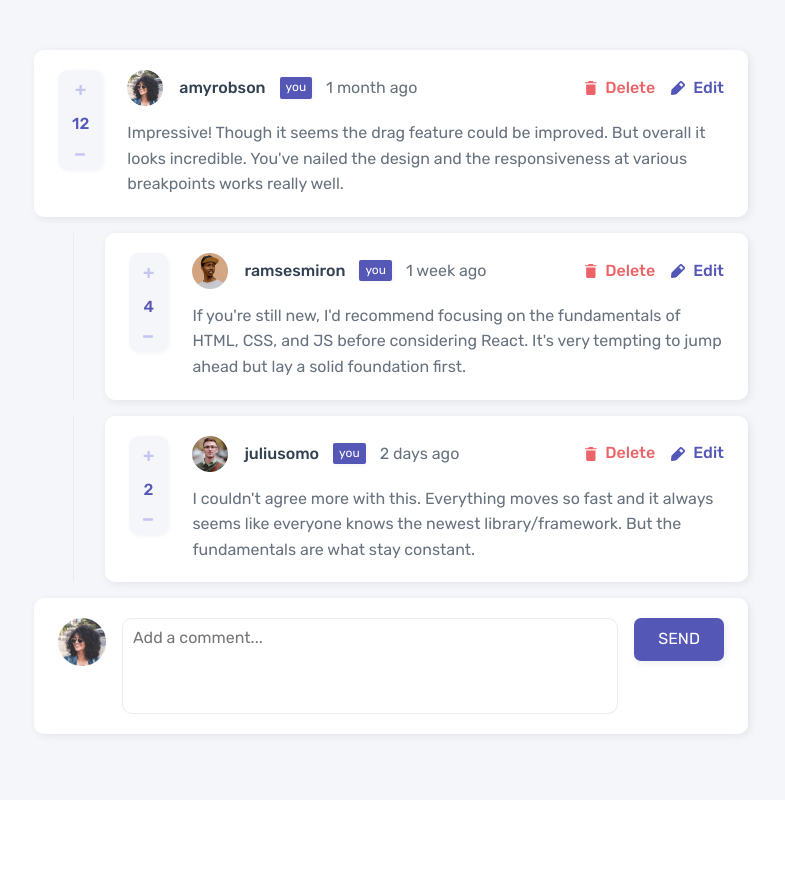
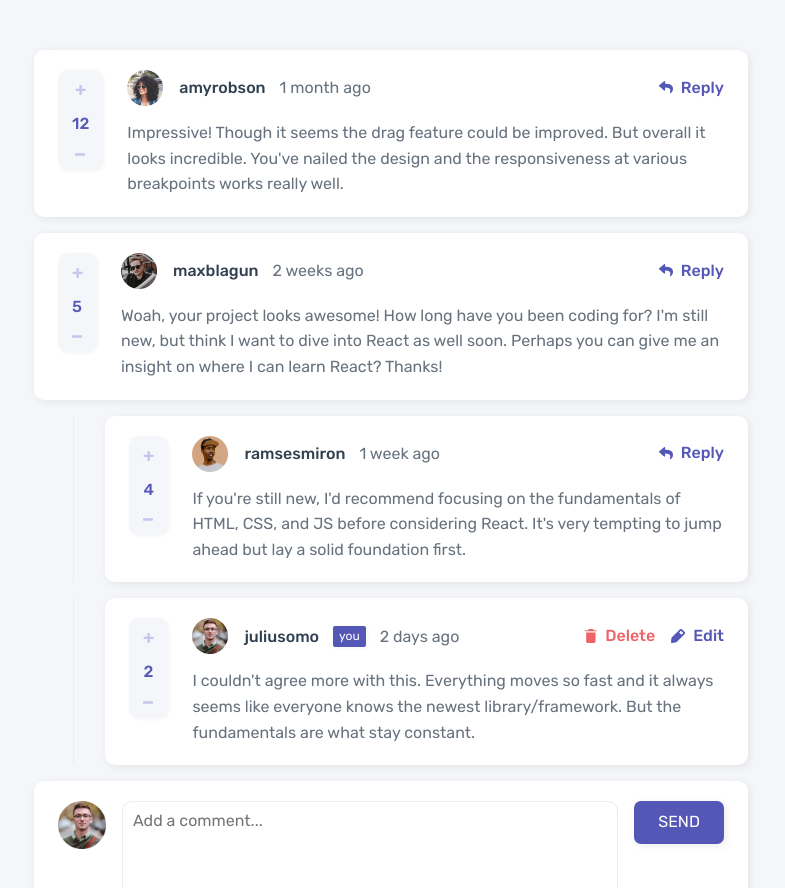
Before and after one commit to JaneMoroz/frontend-mentor-interactive-comments-section, a React (Create React App) app: page / in a window 1280 px wide. Shown: the top 888 px of the page, without its empty margins (249-1034 px from the left). Before the commit the page ends 800 px from the top, so only its background shows below. Built offline with nearby package versions, Linux system fonts and the light colour scheme.

Commit message:
feat: add upvote, downvote, add comment/reply functionality

```diff
--- a/src/assets/data/data.json
+++ b/src/assets/data/data.json
@@ -8,7 +8,7 @@
   },
   "comments": [
     {
-      "id": 1,
+      "id": "1",
       "content": "Impressive! Though it seems the drag feature could be improved. But overall it looks incredible. You've nailed the design and the responsiveness at various breakpoints works really well.",
       "createdAt": "1 month ago",
       "score": 12,
@@ -22,7 +22,7 @@
       "replies": []
     },
     {
-      "id": 2,
+      "id": "2",
       "content": "Woah, your project looks awesome! How long have you been coding for? I'm still new, but think I want to dive into React as well soon. Perhaps you can give me an insight on where I can learn React? Thanks!",
       "createdAt": "2 weeks ago",
       "score": 5,
@@ -35,7 +35,7 @@
       },
       "replies": [
         {
-          "id": 3,
+          "id": "3",
           "content": "If you're still new, I'd recommend focusing on the fundamentals of HTML, CSS, and JS before considering React. It's very tempting to jump ahead but lay a solid foundation first.",
           "createdAt": "1 week ago",
           "score": 4,
@@ -49,7 +49,7 @@
           }
         },
         {
-          "id": 4,
+          "id": "4",
           "content": "I couldn't agree more with this. Everything moves so fast and it always seems like everyone knows the newest library/framework. But the fundamentals are what stay constant.",
           "createdAt": "2 days ago",
           "score": 2,
--- a/src/assets/data/testData.ts
+++ /dev/null
@@ -1,48 +0,0 @@
-export const testData = [
-  {
-    id: 1,
-    content:
-      "Impressive! Though it seems the drag feature could be improved. But overall it looks incredible. You've nailed the design and the responsiveness at various breakpoints works really well.",
-    createdAt: "1 month ago",
-    score: 12,
-    user: {
-      image: {
-        png: "./images/image-amyrobson.png",
-        webp: "./images/image-amyrobson.webp",
-      },
-      username: "amyrobson",
-    },
-    replies: [
-      {
-        id: 3,
-        content:
-          "If you're still new, I'd recommend focusing on the fundamentals of HTML, CSS, and JS before considering React. It's very tempting to jump ahead but lay a solid foundation first.",
-        createdAt: "1 week ago",
-        score: 4,
-        replyingTo: "maxblagun",
-        user: {
-          image: {
-            png: "./images/image-ramsesmiron.png",
-            webp: "./images/image-ramsesmiron.webp",
-          },
-          username: "ramsesmiron",
-        },
-      },
-      {
-        id: 4,
-        content:
-          "I couldn't agree more with this. Everything moves so fast and it always seems like everyone knows the newest library/framework. But the fundamentals are what stay constant.",
-        createdAt: "2 days ago",
-        score: 2,
-        replyingTo: "ramsesmiron",
-        user: {
-          image: {
-            png: "./images/image-juliusomo.png",
-            webp: "./images/image-juliusomo.webp",
-          },
-          username: "juliusomo",
-        },
-      },
-    ],
-  },
-];
--- a/src/components/Comment.tsx
+++ b/src/components/Comment.tsx
@@ -1,4 +1,14 @@
-import React from "react";
+import React, { useState } from "react";
+
+// Redux
+import { useAppSelector, useAppDispatch } from "../hooks/useRedux";
+import {
+  upvoteComment,
+  downvoteComment,
+} from "../features/comments/commentsSlice";
+
+// Components
+import CommentInput from "./CommentInput";
 
 // Styled Components
 import { Flex, Button, Link } from "../styles/globalStyles";
@@ -26,14 +36,28 @@ interface CommentProp {
 }
 
 const Comment: React.FC<CommentProp> = ({ comment }) => {
+  const { currentUser } = useAppSelector((store) => store.user);
+  const dispatch = useAppDispatch();
+
+  const [isReplying, setIsReplying] = useState(false);
+
   return (
+    <>
       <CommentContainer reply={comment.isReply}>
         <CommentRating>
-        <Button type="button" aria-label="plus">
+          <Button
+            onClick={() => dispatch(upvoteComment(comment.id))}
+            type="button"
+            aria-label="plus"
+          >
             <img src={plusIcon} alt="plus" />
           </Button>
           <span>{comment.score}</span>
-        <Button type="button" aria-label="minus">
+          <Button
+            onClick={() => dispatch(downvoteComment(comment.id))}
+            type="button"
+            aria-label="minus"
+          >
             <img src={minusIcon} alt="minus" />
           </Button>
         </CommentRating>
@@ -42,9 +66,14 @@ const Comment: React.FC<CommentProp> = ({ comment }) => {
             <img src={comment.user.image.png} alt={comment.user.username} />
             <span>{comment.user.username}</span>
           </Link>
+          {/* if comment belongs to the currentUser => add a badge "you" */}
+          {comment.user.username === currentUser.username && (
             <CommentBadge>you</CommentBadge>
+          )}
           <span>{comment.createdAt}</span>
         </CommentHeader>
+        {/* if comment belongs to the currentUser */}
+        {comment.user.username === currentUser.username && (
           <Flex buttonsContainer>
             <Button textWithIcon delete type="button">
               <img src={deleteIcon} alt="delete" />
@@ -55,8 +84,29 @@ const Comment: React.FC<CommentProp> = ({ comment }) => {
               <span>Edit</span>
             </Button>
           </Flex>
+        )}
+        {/* if comment does NOT belong to the currentUser */}
+        {comment.user.username !== currentUser.username && (
+          <Flex buttonsContainer>
+            <Button
+              onClick={() => setIsReplying(!isReplying)}
+              textWithIcon
+              type="button"
+            >
+              <img src={replyIcon} alt="reply" />
+              <span>Reply</span>
+            </Button>
+          </Flex>
+        )}
         <p>{comment.content}</p>
       </CommentContainer>
+      {isReplying && (
+        <CommentInput
+          replyingTo={comment.user.username}
+          parentCommentId={comment.id}
+        />
+      )}
+    </>
   );
 };
 
--- a/src/components/CommentInput.tsx
+++ b/src/components/CommentInput.tsx
@@ -1,4 +1,9 @@
-import React from "react";
+import React, { ChangeEvent, FormEvent, useState } from "react";
+
+// Redux
+import { useAppSelector, useAppDispatch } from "../hooks/useRedux";
+import { addComment } from "../features/comments/commentsSlice";
+import { nanoid } from "@reduxjs/toolkit";
 
 // Styled Components
 import { Button } from "../styles/globalStyles";
@@ -7,23 +12,54 @@ import {
   CommentInputForm,
 } from "../styles/commentInputStyles";
 
-// Test data
-import { testData } from "../assets/data/testData";
+type CommentInputProps = {
+  replyingTo?: string;
+  parentCommentId?: string;
+};
 
-const CommentInput = () => {
+const CommentInput: React.FC<CommentInputProps> = ({
+  replyingTo = "",
+  parentCommentId = "",
+}) => {
+  const { currentUser } = useAppSelector((state) => state.user);
+  const dispatch = useAppDispatch();
+  const [inputContent, setInputContent] = useState("");
+
+  const onChange = (e: ChangeEvent<HTMLTextAreaElement>) => {
+    setInputContent(e.target.value);
+  };
+
+  const onSubmit = (e: FormEvent) => {
+    e.preventDefault();
+    const comment = {
+      id: nanoid(),
+      content: inputContent,
+      createdAt: "now",
+      score: 0,
+      isReply: parentCommentId ? true : false,
+      replyingTo: replyingTo,
+      user: currentUser,
+    };
+    dispatch(addComment({ comment, parentCommentId }));
+    setInputContent("");
+  };
+
   return (
     <CommentInputContainer>
-      <CommentInputForm>
-        <img src={testData[0].user.image.png} alt={testData[0].user.username} />
+      <CommentInputForm onSubmit={(e) => onSubmit(e)}>
+        <img src={currentUser.image.png} alt={currentUser.username} />
         <label htmlFor="comment">Your comment or reply</label>
         <textarea
+          onChange={(e) => onChange(e)}
+          value={inputContent}
           name="comment"
           id="comment"
           rows={4}
           placeholder="Add a comment..."
+          required
         ></textarea>
-        <Button primary type="button">
-          Send
+        <Button type="submit" primary>
+          {parentCommentId ? "Reply" : "Send"}
         </Button>
       </CommentInputForm>
     </CommentInputContainer>
--- a/src/components/Comments.tsx
+++ b/src/components/Comments.tsx
@@ -1,4 +1,6 @@
 import React from "react";
+// Redux
+import { useAppSelector } from "../hooks/useRedux";
 
 // Styled components
 import { Flex } from "../styles/globalStyles";
@@ -6,18 +8,16 @@ import { Flex } from "../styles/globalStyles";
 // Components
 import { Comment } from "./index";
 
-// Test data
-import { testData } from "../assets/data/testData";
-
 const Comments = () => {
+  const { comments } = useAppSelector((state) => state.comments);
   return (
     <Flex column>
-      {testData.map((comment) => {
+      {comments.map((comment) => {
         const { id, content, createdAt, score, user } = comment;
         return (
-          <Flex column alignEnd key={id}>
+          <Flex column alignEnd fullWidth key={id}>
             <Comment comment={{ id, content, createdAt, score, user }} />
-            {comment.replies.map((reply) => {
+            {comment.replies?.map((reply) => {
               const { id, content, createdAt, score, replyingTo, user } = reply;
               return (
                 <Comment
--- a/src/interfaces/IComment.ts
+++ b/src/interfaces/IComment.ts
@@ -1,5 +1,5 @@
 interface IComment {
-  id: number;
+  id: string;
   content: string;
   createdAt: string;
   score: number;
--- a/src/styles/commentStyles.ts
+++ b/src/styles/commentStyles.ts
@@ -18,6 +18,7 @@ export const CommentContainer = styled.div<CommentContainerProps>`
 
   p {
     grid-column: 2 / span 2;
+    word-wrap: break-word;
   }
 
   @media only screen and (max-width: 37.5em) {
--- a/src/styles/globalStyles.ts
+++ b/src/styles/globalStyles.ts
@@ -11,6 +11,7 @@ type FlexProps = {
   alignEnd?: boolean;
   column?: boolean;
   buttonsContainer?: boolean;
+  fullWidth?: boolean;
 };
 
 export const Flex = styled.div<FlexProps>`
@@ -39,6 +40,11 @@ export const Flex = styled.div<FlexProps>`
       @media only screen and (max-width: 37.5em) {
         grid-row: 3;
       }
+    `}
+  ${(props) =>
+    props.fullWidth === true &&
+    css`
+      width: 100%;
     `}
 `;
 
```
Lines whose indentation alone changed are shown as unchanged.
